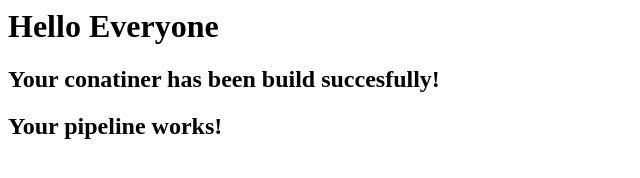
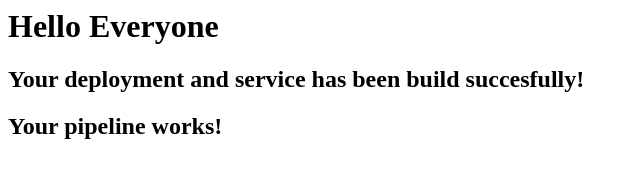
Before and after one commit to saroj2710/docker-jenkins, a plain HTML site: page index.html in a window 1280 px wide. Shown: the whole page, without its empty margins (0-640 px from the left). Drawn offline with Linux system fonts and the light colour scheme.

Commit message:
Update index.html

```diff
--- a/index.html
+++ b/index.html
@@ -1,3 +1,3 @@
 <h1> Hello Everyone </h1>
-<h2>Your conatiner has been build succesfully!</h2>
+<h2>Your deployment and service has been build succesfully!</h2>
 <h2>Your pipeline works!</h2>
```
